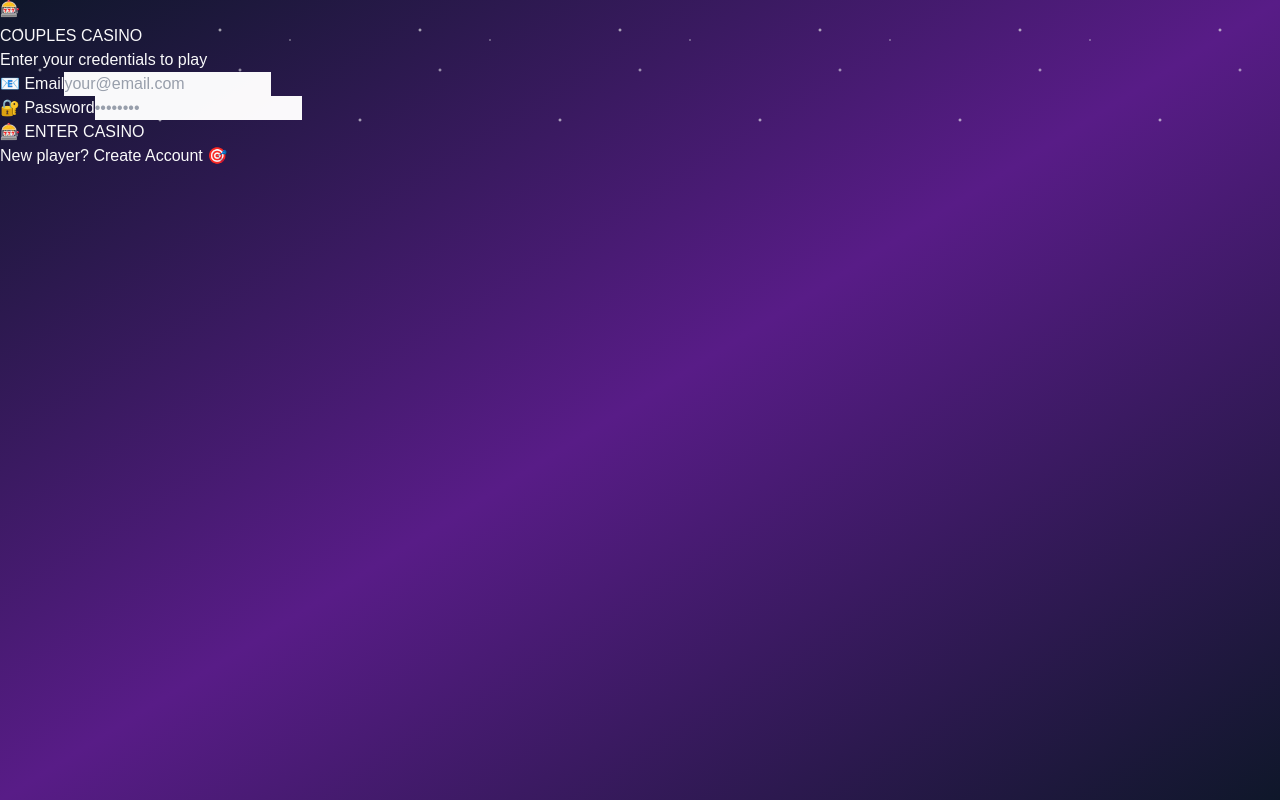
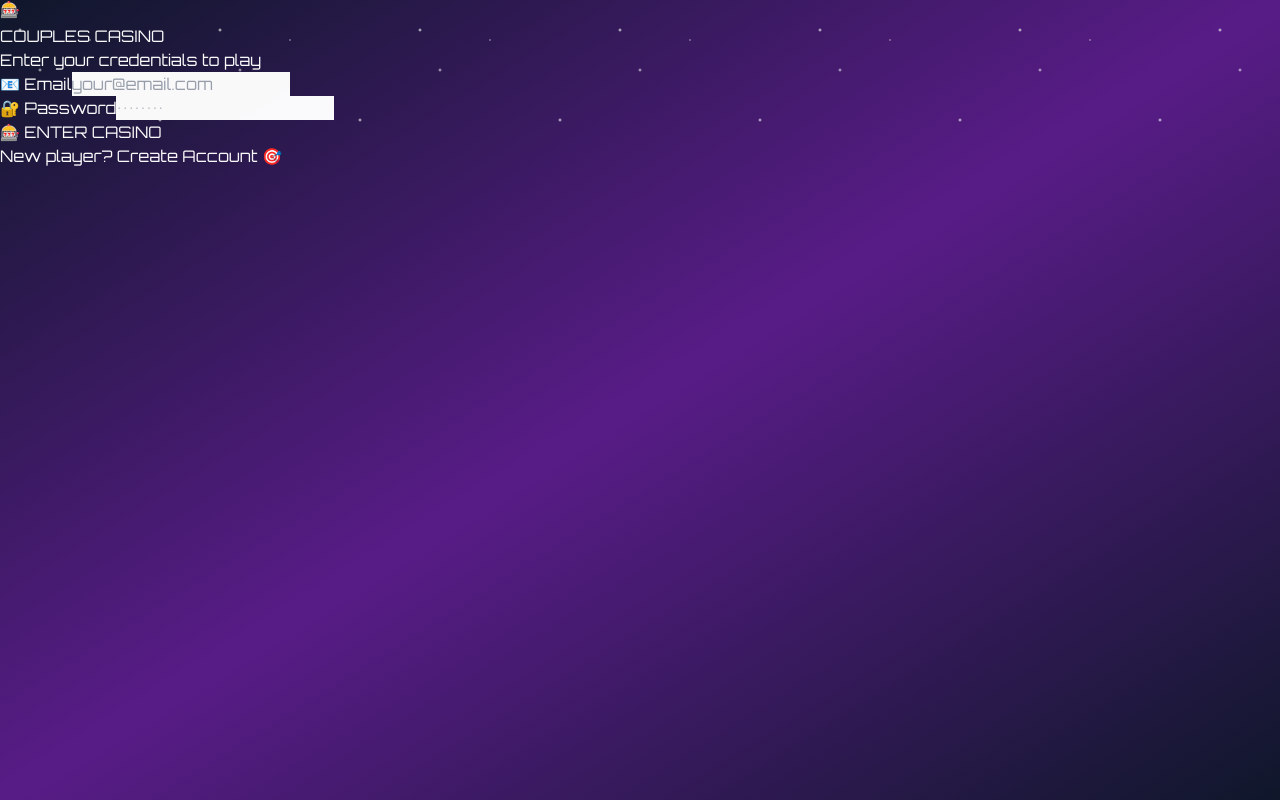
Before and after one commit to thisisvikaas/CoupleWheel, a React (Vite) app: page /login in a window 1280 px wide. Built offline with nearby package versions, Linux system fonts and the light colour scheme; no server answers.

Commit message:
Fix CSS import order warning

```diff
--- a/src/index.css
+++ b/src/index.css
@@ -1,9 +1,9 @@
+/* Casino Game Theme */
+@import url('https://fonts.googleapis.com/css2?family=Russo+One&family=Orbitron:wght@400;700;900&family=Press+Start+2P&display=swap');
+
 @tailwind base;
 @tailwind components;
 @tailwind utilities;
-
-/* Casino Game Theme */
-@import url('https://fonts.googleapis.com/css2?family=Russo+One&family=Orbitron:wght@400;700;900&family=Press+Start+2P&display=swap');
 
 @layer base {
   body {
```
